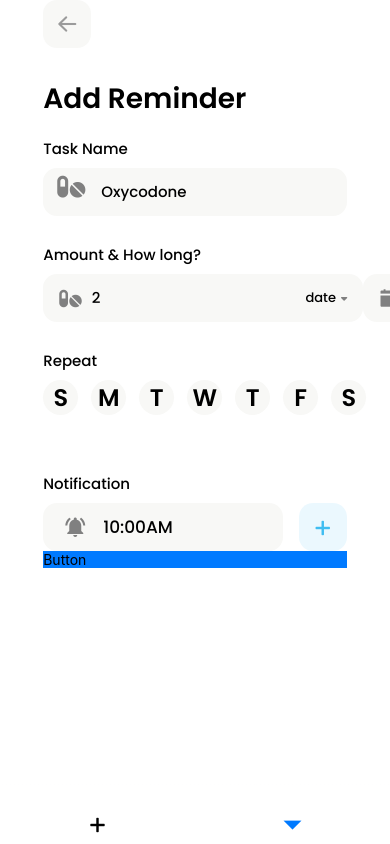
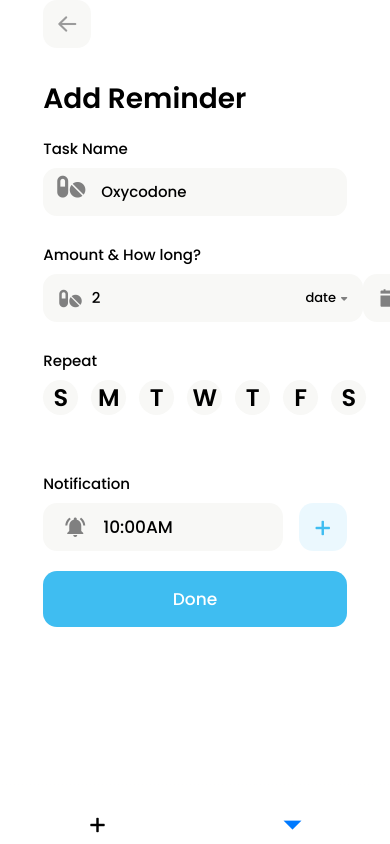
Before and after one commit to Osval-1/remynd, a React Native app: screen /AddReminder in a window 390 px wide. Built offline with nearby package versions, Linux system fonts and the light colour scheme.

Commit message:
modified button component to match design update

```diff
--- a/src/components/Button/Button.tsx
+++ b/src/components/Button/Button.tsx
@@ -1,74 +1,16 @@
 import { Text, View, TouchableOpacity, Pressable } from "react-native";
 import React from "react";
 import { styles } from "./styles";
+import { typography } from "@/styles/typography";
 
-type AppProps = {
-  label: string;
-  outlined?: boolean;
-  width?: string | number;
-  active?: boolean;
-  onPress: (...args: any) => void;
-};
-
-const Button = ({
-  label,
-  outlined = false,
-  active = true,
-  onPress,
-}: AppProps) => {
+const Button = ({}) => {
   return (
-    <>
-      {outlined ? (
-        <TouchableOpacity
-          style={{
-            backgroundColor: active ? "#005C97" : "#fff",
-            paddingVertical: 8,
-            width: 120,
-            borderRadius: 5,
-            borderWidth: active ? 0 : 1,
-            marginVertical: 10,
-          }}
-          activeOpacity={0.5}
-          onPress={onPress}>
-          <Text
-            style={{
-              color: active ? "#fff" : "#000",
-              textAlign: "center",
-            }}>
-            {label}
-          </Text>
-        </TouchableOpacity>
-      ) : (
-        <TouchableOpacity
-          style={{
-            backgroundColor: "#0066CC",
-            paddingVertical: 8,
-            borderRadius: 5,
-            marginVertical: 10,
-          }}
-          activeOpacity={0.5}
-          onPress={onPress}>
-          <Text
-            style={{
-              color: "#fff",
-              textAlign: "center",
-            }}>
-            {label}
-          </Text>
-        </TouchableOpacity>
-      )}
-    </>
+    <Pressable>
+      <View style={styles.buttonContainer}>
+        <Text style={styles.buttonText}>Done</Text>
+      </View>
+    </Pressable>
   );
 };
 
 export default Button;
-
-export const NewButton = () => {
-  return (
-    <Pressable>
-      <View style={styles.buttonContainer}>
-        <Text>Button</Text>
-      </View>
-    </Pressable>
-  );
-};
--- a/src/components/Button/styles.ts
+++ b/src/components/Button/styles.ts
@@ -1,11 +1,17 @@
 import { StyleSheet } from "react-native";
 import { lightTheme } from "@/styles/theme";
+import { typography } from "@/styles/typography";
 
 export const styles = StyleSheet.create({
   buttonContainer: {
-    backgroundColor: lightTheme.colors.primary,
+    backgroundColor: "#3FBDF1",
+    height: 56,
+    borderRadius: 14,
+    justifyContent: "center",
+    alignItems: "center",
   },
-  newButtonContainer:{
-
-  }
+  buttonText: {
+    ...typography.header,
+    color: "#fff",
+  },
 });
--- a/src/screens/AddReminder/index.tsx
+++ b/src/screens/AddReminder/index.tsx
@@ -27,7 +27,7 @@
 import { typography } from "@/styles/typography";
 import WeekDay from "./WeekDay";
 import NotificationTime from "@/components/NotificationTime";
-import { NewButton } from "@/components/Button/Button";
+import Button from "@/components/Button/Button";
 
 type Props = NativeStackScreenProps<RootStackParamList, "AddReminder">;
 
@@ -78,7 +78,7 @@
         </View>
       </View>
       <Text style={typography.taskHeader}>Repeat</Text>
-      <View style={{ flexDirection: "row", gap: 13 ,marginBottom:50}}>
+      <View style={{ flexDirection: "row", gap: 13, marginBottom: 50 }}>
         <WeekDay day="S" />
         <WeekDay day="M" />
         <WeekDay day="T" />
@@ -89,9 +89,11 @@
       </View>
       <View>
         <Text style={typography.taskHeader}>Notification</Text>
-        <NotificationTime/>
+        <NotificationTime />
       </View>
-      <NewButton/>
+      <View style={{ marginTop: 20 }}>
+        <Button />
+      </View>
     </SafeAreaView>
   );
 };
```
